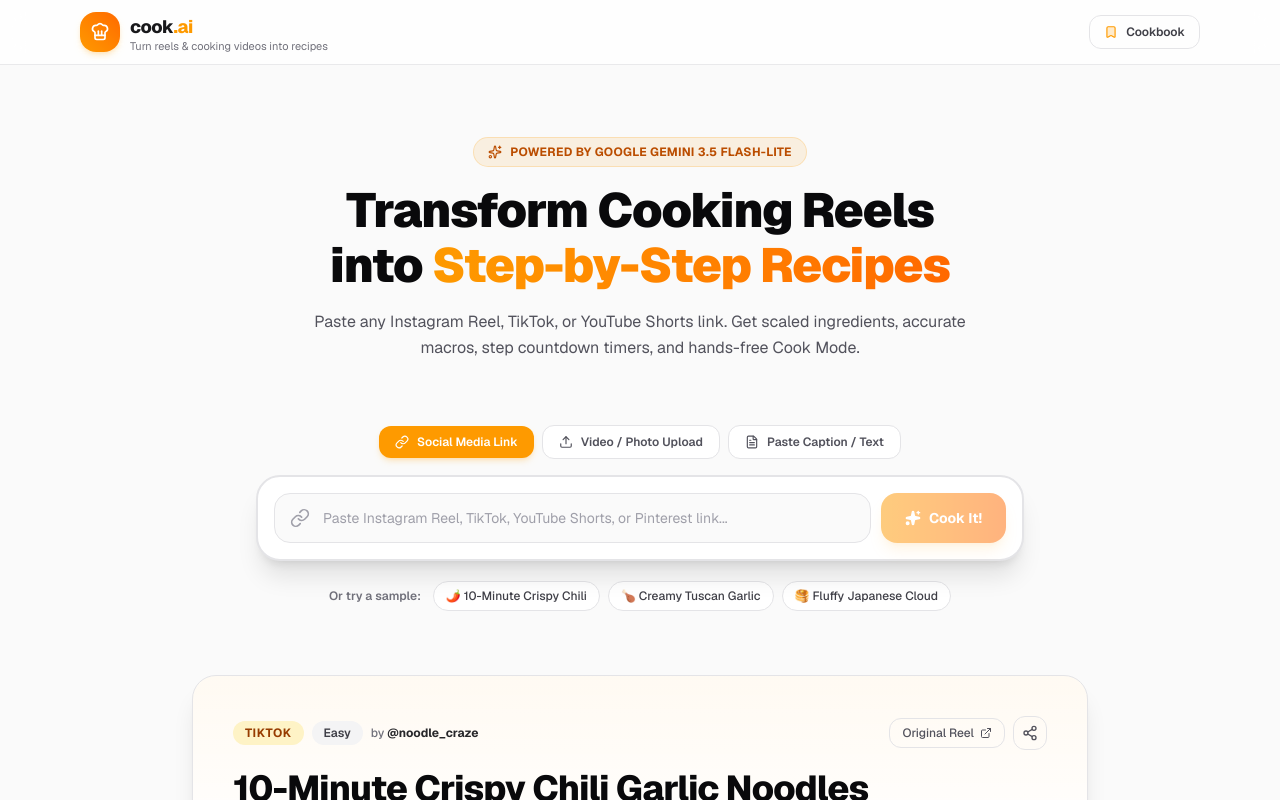
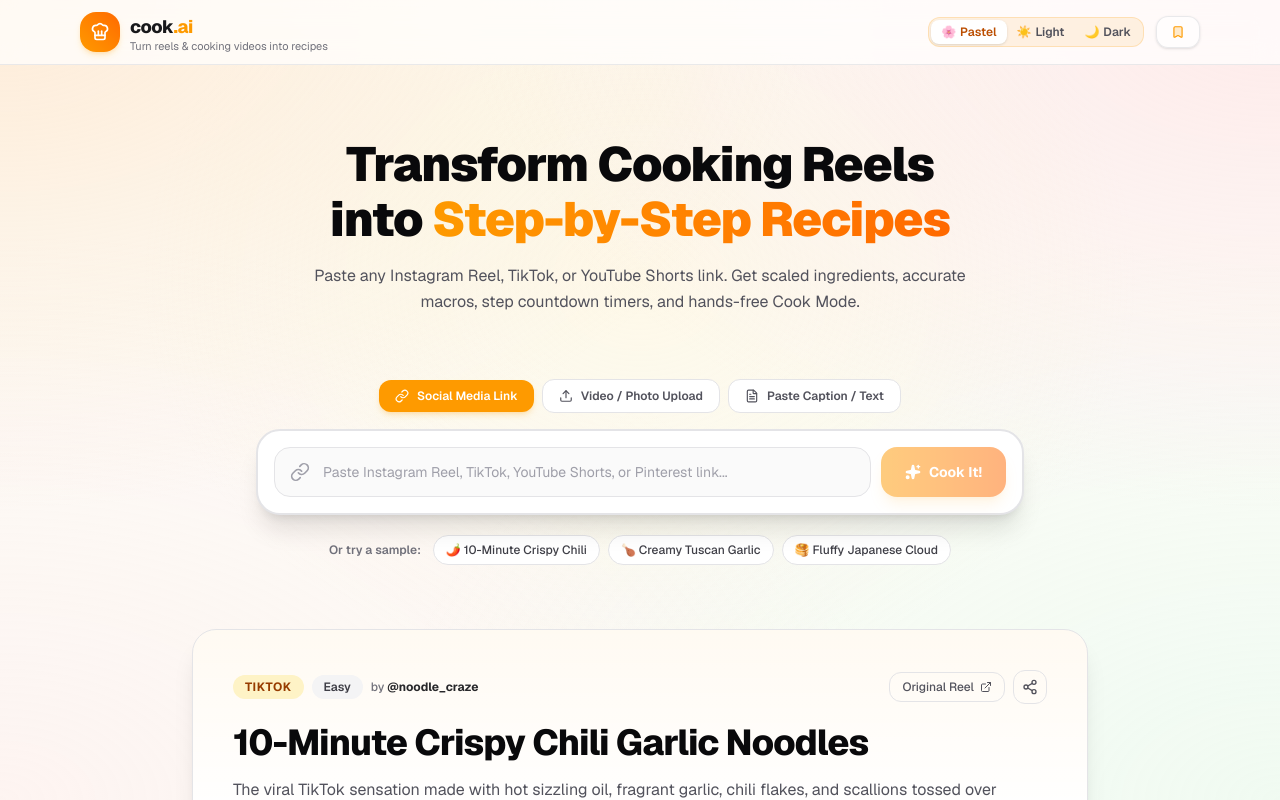
Before and after one commit to bhavesh2k/recipe-summary, a Next.js app: page / in a window 1280 px wide. Shown: the top 800 px of the page. Built offline with nearby package versions, Linux system fonts and the light colour scheme.

Commit message:
feat: add pastel light background as default, add theme switcher, and remove powered-by gemini badge

```diff
--- a/src/app/globals.css
+++ b/src/app/globals.css
@@ -1,8 +1,10 @@
 @import "tailwindcss";
 
+@custom-variant dark (&:where(.dark, .dark *));
+
 :root {
-  --background: #fafafa;
-  --foreground: #18181b;
+  --background: #fdfbf7;
+  --foreground: #1c1917;
 }
 
 @theme inline {
@@ -12,16 +14,55 @@
   --font-mono: var(--font-geist-mono);
 }
 
-@media (prefers-color-scheme: dark) {
-  :root {
-    --background: #09090b;
-    --foreground: #f4f4f5;
-  }
+/* Default Pastel Theme - warm, cozy culinary pastel gradient background */
+html[data-theme="pastel"],
+html:not([data-theme]):not(.dark) {
+  --background: #fdfbf7;
+  --foreground: #1c1917;
+}
+
+html[data-theme="pastel"] body,
+html:not([data-theme]):not(.dark) body {
+  background-color: #fdfbf7;
+  background-image:
+    radial-gradient(at 0% 0%, rgba(254, 215, 170, 0.4) 0px, transparent 45%),
+    radial-gradient(at 100% 0%, rgba(254, 205, 211, 0.35) 0px, transparent 45%),
+    radial-gradient(at 50% 35%, rgba(254, 243, 199, 0.3) 0px, transparent 55%),
+    radial-gradient(at 100% 100%, rgba(209, 250, 229, 0.3) 0px, transparent 50%),
+    radial-gradient(at 0% 100%, rgba(254, 226, 226, 0.28) 0px, transparent 50%);
+  background-attachment: fixed;
+  background-repeat: no-repeat;
+  background-size: cover;
+}
+
+/* Clean Light Theme - crisp minimalist white/zinc */
+html[data-theme="light"] {
+  --background: #fafafa;
+  --foreground: #18181b;
+}
+
+html[data-theme="light"] body {
+  background-color: #fafafa;
+  background-image: none;
+}
+
+/* Dark Theme - deep obsidian/zinc */
+html.dark,
+html[data-theme="dark"] {
+  --background: #09090b;
+  --foreground: #f4f4f5;
+}
+
+html.dark body,
+html[data-theme="dark"] body {
+  background-color: #09090b;
+  background-image: none;
 }
 
 body {
-  background: var(--background);
+  background-color: var(--background);
   color: var(--foreground);
+  transition: background-color 0.25s ease, color 0.25s ease;
 }
 
 /* Hide scrollbars for pill carousels */
@@ -37,6 +78,7 @@
 @media print {
   body {
     background: #ffffff !important;
+    background-image: none !important;
     color: #000000 !important;
   }
 
--- a/src/app/layout.tsx
+++ b/src/app/layout.tsx
@@ -1,6 +1,7 @@
 import type { Metadata } from 'next';
 import { Geist, Geist_Mono } from 'next/font/google';
 import './globals.css';
+import { ThemeProvider } from '@/context/ThemeContext';
 
 const geistSans = Geist({
   variable: '--font-geist-sans',
@@ -35,10 +36,33 @@
   return (
     <html
       lang="en"
+      data-theme="pastel"
+      suppressHydrationWarning
       className={`${geistSans.variable} ${geistMono.variable} h-full antialiased`}
     >
-      <body className="min-h-full flex flex-col bg-zinc-50 dark:bg-zinc-950 text-zinc-900 dark:text-zinc-100 font-sans">
-        {children}
+      <head>
+        <script
+          dangerouslySetInnerHTML={{
+            __html: `
+              (function() {
+                try {
+                  var t = localStorage.getItem('cook_ai_theme') || 'pastel';
+                  document.documentElement.setAttribute('data-theme', t);
+                  if (t === 'dark') {
+                    document.documentElement.classList.add('dark');
+                  } else {
+                    document.documentElement.classList.remove('dark');
+                  }
+                } catch(e) {}
+              })();
+            `,
+          }}
+        />
+      </head>
+      <body className="min-h-full flex flex-col font-sans transition-colors duration-200">
+        <ThemeProvider>
+          {children}
+        </ThemeProvider>
       </body>
     </html>
   );
--- a/src/app/page.tsx
+++ b/src/app/page.tsx
@@ -9,7 +9,7 @@
 import { CookbookDrawer } from '@/components/CookbookDrawer';
 import { Recipe, UnitSystem } from '@/types/recipe';
 import { SAMPLE_RECIPES } from '@/lib/sample-recipes';
-import { Sparkles, Utensils } from 'lucide-react';
+import { Utensils } from 'lucide-react';
 
 export default function Home() {
   // Active recipe defaults to the first rich sample recipe for immediate exploration
@@ -69,7 +69,7 @@
   const isCurrentRecipeSaved = savedRecipes.some((r) => r.id === activeRecipe?.id);
 
   return (
-    <div className="min-h-screen flex flex-col bg-zinc-50 dark:bg-zinc-950 text-zinc-900 dark:text-zinc-100">
+    <div className="min-h-screen flex flex-col bg-transparent text-zinc-900 dark:text-zinc-100">
       {/* Navigation */}
       <Navbar
         savedCount={savedRecipes.length}
@@ -80,10 +80,6 @@
       <main className="flex-1 max-w-6xl w-full mx-auto px-4 py-8 sm:py-12 space-y-12 sm:space-y-16">
         {/* Hero Section */}
         <section className="text-center space-y-4 max-w-2xl mx-auto pt-2 sm:pt-6">
-          <div className="inline-flex items-center gap-2 px-3.5 py-1.5 rounded-full bg-amber-500/10 border border-amber-500/20 text-amber-700 dark:text-amber-300 text-xs font-bold tracking-wide uppercase">
-            <Sparkles className="w-3.5 h-3.5" /> Powered by Google Gemini 3.5 Flash-Lite
-          </div>
-
           <h1 className="text-3xl sm:text-5xl font-black tracking-tight text-zinc-950 dark:text-zinc-50 leading-[1.15]">
             Transform Cooking Reels into{' '}
             <span className="bg-gradient-to-r from-amber-500 to-orange-500 bg-clip-text text-transparent">
@@ -122,7 +118,7 @@
       </main>
 
       {/* Footer */}
-      <footer className="mt-16 border-t border-zinc-200 dark:border-zinc-800 py-8 text-center text-xs text-zinc-500 print:hidden">
+      <footer className="mt-16 border-t border-zinc-200/80 dark:border-zinc-800 py-8 text-center text-xs text-zinc-500 print:hidden">
         <div className="max-w-6xl mx-auto px-4 flex flex-col sm:flex-row items-center justify-between gap-4">
           <div className="flex items-center gap-2 font-semibold text-zinc-700 dark:text-zinc-300">
             <Utensils className="w-4 h-4 text-amber-500" />
@@ -130,7 +126,7 @@
           </div>
 
           <p className="flex items-center gap-1">
-            Built with Next.js &amp; Google Gemini Multimodal AI
+            Built with Next.js &amp; Multimodal AI
           </p>
 
           <p className="text-zinc-400 text-[11px]">
--- a/src/components/Navbar.tsx
+++ b/src/components/Navbar.tsx
@@ -2,6 +2,7 @@
 
 import React from 'react';
 import { ChefHat, Bookmark } from 'lucide-react';
+import { useTheme } from '@/context/ThemeContext';
 
 interface NavbarProps {
   savedCount: number;
@@ -12,8 +13,10 @@
   savedCount,
   onOpenCookbook,
 }: NavbarProps) {
+  const { theme, setTheme } = useTheme();
+
   return (
-    <header className="sticky top-0 z-40 bg-white/80 dark:bg-zinc-950/80 backdrop-blur-md border-b border-zinc-200/80 dark:border-zinc-800">
+    <header className="sticky top-0 z-40 bg-white/70 dark:bg-zinc-950/80 backdrop-blur-md border-b border-zinc-200/80 dark:border-zinc-800 transition-colors">
       <div className="max-w-6xl mx-auto px-4 h-16 flex items-center justify-between">
         {/* Logo */}
         <div className="flex items-center gap-2.5 cursor-pointer" onClick={() => window.scrollTo({ top: 0, behavior: 'smooth' })}>
@@ -31,14 +34,58 @@
         </div>
 
         {/* Right actions */}
-        <div className="flex items-center gap-2.5">
+        <div className="flex items-center gap-2 sm:gap-3">
+          {/* Theme Selector: Pastel (Default), Clean Light, Dark */}
+          <div className="flex items-center p-0.5 rounded-xl bg-amber-500/10 dark:bg-zinc-800/80 border border-amber-500/20 dark:border-zinc-700 text-xs">
+            <button
+              type="button"
+              onClick={() => setTheme('pastel')}
+              className={`px-2.5 py-1 rounded-lg flex items-center gap-1 font-semibold transition-all ${
+                theme === 'pastel'
+                  ? 'bg-white dark:bg-zinc-700 text-amber-700 dark:text-amber-300 shadow-sm'
+                  : 'text-zinc-600 dark:text-zinc-400 hover:text-zinc-900 dark:hover:text-zinc-200'
+              }`}
+              title="Pastel Light Background (Default)"
+            >
+              <span>🌸</span>
+              <span className="hidden sm:inline">Pastel</span>
+            </button>
+            <button
+              type="button"
+              onClick={() => setTheme('light')}
+              className={`px-2.5 py-1 rounded-lg flex items-center gap-1 font-semibold transition-all ${
+                theme === 'light'
+                  ? 'bg-white dark:bg-zinc-700 text-amber-700 dark:text-amber-300 shadow-sm'
+                  : 'text-zinc-600 dark:text-zinc-400 hover:text-zinc-900 dark:hover:text-zinc-200'
+              }`}
+              title="Clean White Light Background"
+            >
+              <span>☀️</span>
+              <span className="hidden sm:inline">Light</span>
+            </button>
+            <button
+              type="button"
+              onClick={() => setTheme('dark')}
+              className={`px-2.5 py-1 rounded-lg flex items-center gap-1 font-semibold transition-all ${
+                theme === 'dark'
+                  ? 'bg-white dark:bg-zinc-700 text-amber-500 dark:text-amber-300 shadow-sm'
+                  : 'text-zinc-600 dark:text-zinc-400 hover:text-zinc-900 dark:hover:text-zinc-200'
+              }`}
+              title="Dark Mode Background"
+            >
+              <span>🌙</span>
+              <span className="hidden sm:inline">Dark</span>
+            </button>
+          </div>
+
+          {/* Cookbook button */}
           <button
             type="button"
             onClick={onOpenCookbook}
-            className="px-3.5 py-2 rounded-xl border border-zinc-200 dark:border-zinc-800 hover:bg-zinc-100 dark:hover:bg-zinc-900 text-zinc-700 dark:text-zinc-300 text-xs font-semibold flex items-center gap-2 transition-all active:scale-95"
+            className="px-3.5 py-2 rounded-xl border border-zinc-200/80 dark:border-zinc-800 bg-white/60 dark:bg-zinc-900/60 hover:bg-white dark:hover:bg-zinc-800 text-zinc-700 dark:text-zinc-300 text-xs font-semibold flex items-center gap-2 transition-all active:scale-95 shadow-sm"
           >
             <Bookmark className="w-3.5 h-3.5 text-amber-500 fill-amber-500/20" />
-            <span>Cookbook</span>
+            <span className="hidden xs:inline">Cookbook</span>
             {savedCount > 0 && (
               <span className="px-1.5 py-0.2 rounded-full bg-amber-500 text-white text-[10px] font-bold">
                 {savedCount}
--- /dev/null
+++ b/src/context/ThemeContext.tsx
@@ -0,0 +1,59 @@
+'use client';
+
+import React, { createContext, useContext, useEffect, useState } from 'react';
+
+export type AppTheme = 'pastel' | 'light' | 'dark';
+
+interface ThemeContextType {
+  theme: AppTheme;
+  setTheme: (theme: AppTheme) => void;
+}
+
+const ThemeContext = createContext<ThemeContextType>({
+  theme: 'pastel',
+  setTheme: () => {},
+});
+
+function applyDOMTheme(t: AppTheme) {
+  if (typeof document === 'undefined') return;
+  const root = document.documentElement;
+  root.setAttribute('data-theme', t);
+  if (t === 'dark') {
+    root.classList.add('dark');
+  } else {
+    root.classList.remove('dark');
+  }
+}
+
+export function ThemeProvider({ children }: { children: React.ReactNode }) {
+  const [theme, setThemeState] = useState<AppTheme>(() => {
+    if (typeof window === 'undefined') return 'pastel';
+    try {
+      const saved = localStorage.getItem('cook_ai_theme') as AppTheme | null;
+      return saved === 'dark' || saved === 'light' || saved === 'pastel' ? saved : 'pastel';
+    } catch {
+      return 'pastel';
+    }
+  });
+
+  useEffect(() => {
+    applyDOMTheme(theme);
+  }, [theme]);
+
+  const setTheme = (newTheme: AppTheme) => {
+    setThemeState(newTheme);
+    try {
+      localStorage.setItem('cook_ai_theme', newTheme);
+    } catch {}
+  };
+
+  return (
+    <ThemeContext.Provider value={{ theme, setTheme }}>
+      {children}
+    </ThemeContext.Provider>
+  );
+}
+
+export function useTheme() {
+  return useContext(ThemeContext);
+}
```
